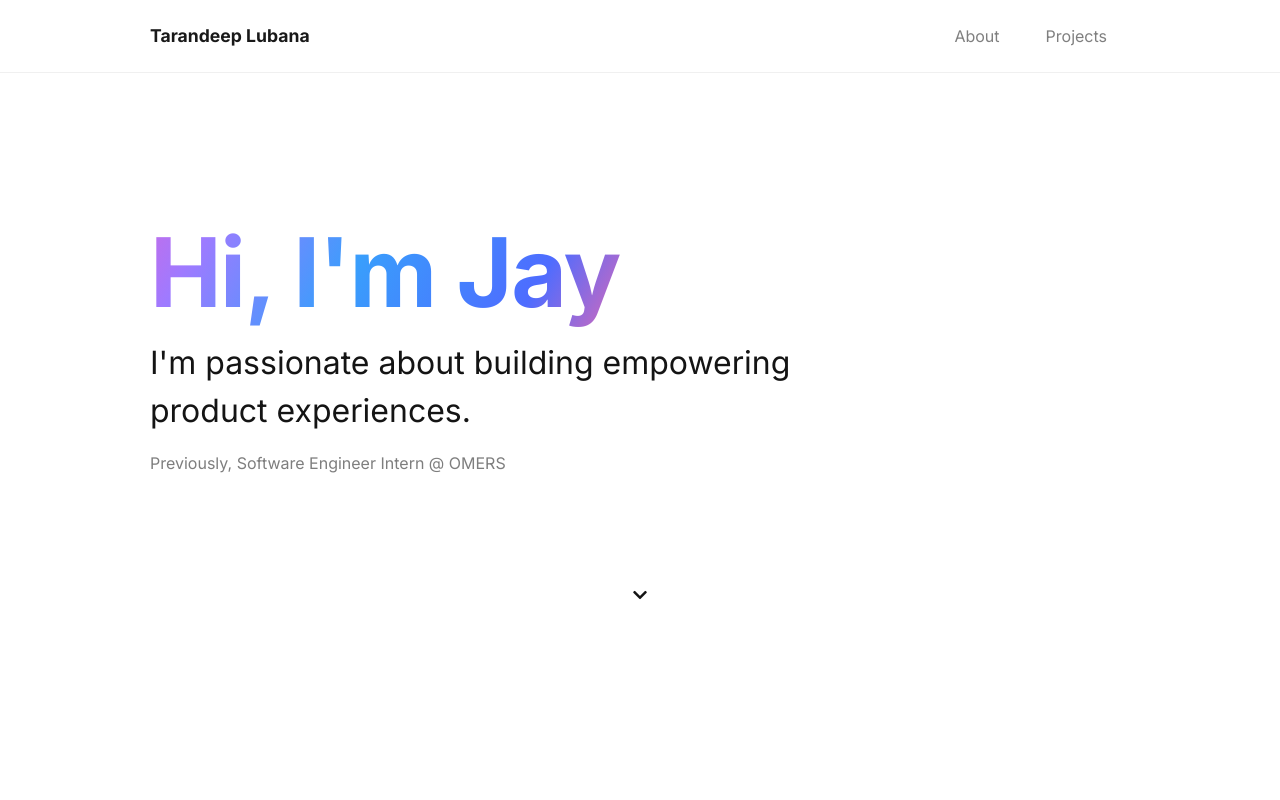
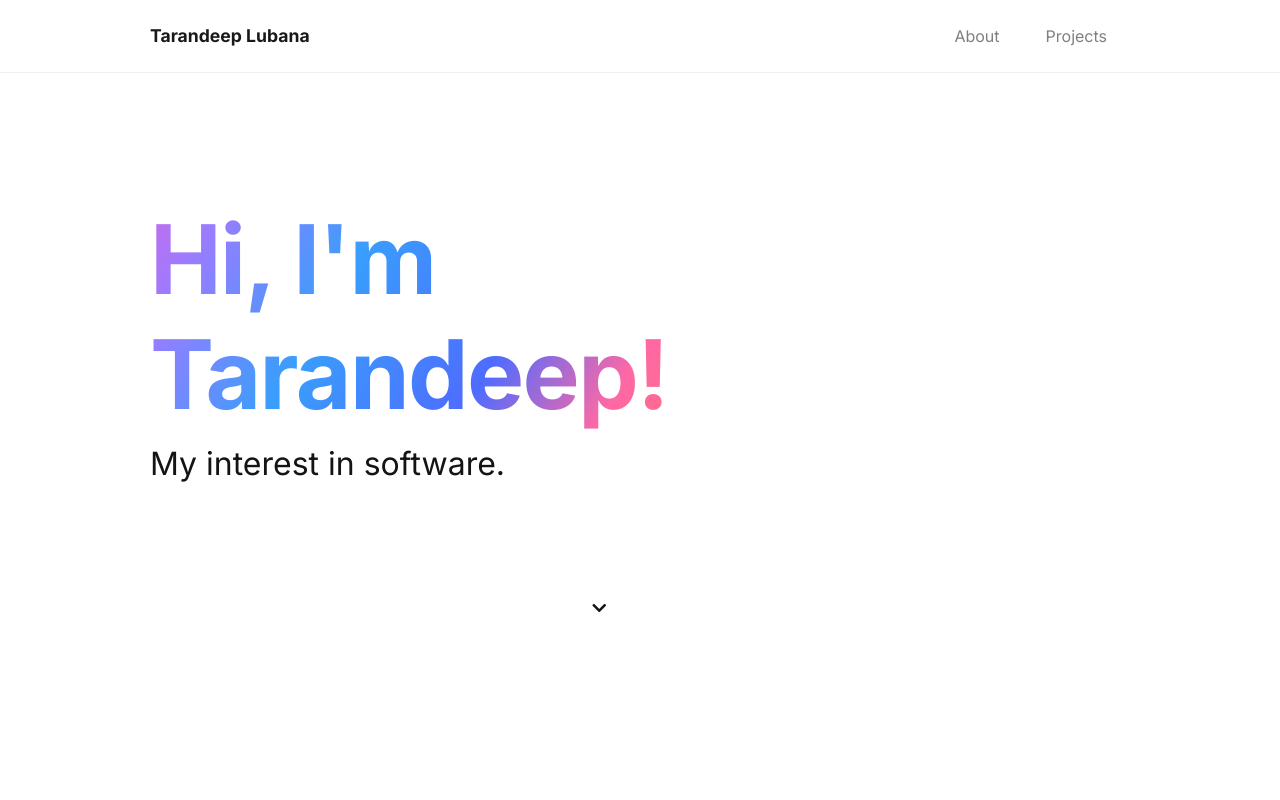
Before and after one commit to bluestriker03/tarandeepl.github.io, a plain HTML site: page index.html in a window 1280 px wide. Shown: the top 800 px of the page. Drawn offline with nearby package versions, Linux system fonts and the light colour scheme; a script that the page names is missing; a web font is replaced by a local one.

Commit message:
Commit 2

```diff
--- a/index.html
+++ b/index.html
@@ -75,9 +75,9 @@
     <div class="container py-5 hero d-flex align-items-center">
       <div class="row">
         <div class="col-lg-8 greeting">
-          <h1 class="fluid-gradient-heading">Hi, I'm Jay</h1>
-          <p class="greetings">I'm passionate about building empowering product experiences.</p>
-          <p class="message">Previously, Software Engineer Intern @ OMERS</p>
+          <h1 class="fluid-gradient-heading">Hi, I'm Tarandeep!</h1>
+          <p class="greetings">My interest in software.</p>
+          <p class="message"></p>
 
         </div>
         <div class="col-lg-4 text-center">
@@ -147,7 +147,7 @@
           </div>
           </div>
           <div class="divider"></div>
-          <p class="mt-4">I'm currently on the lookout for Summer 2024 opportunities, and would love to get in touch. Feel free to shoot me a message at <a href="mailto:sharmj28@mcmaster.ca"><span class="highlight">sharmj28@mcmaster.ca</span></a>.</p>
+          <p class="mt-4">I'm currently on the lookout for PEY 2025 opportunities, and would love to get in touch. Feel free to shoot me a message at <a href="mailto:tarandeeplubana01@gmail.com"><span class="highlight">tarandeeplubana01@gmail.com</span></a>.</p>
         </div>
       </div>
     </div>
```
